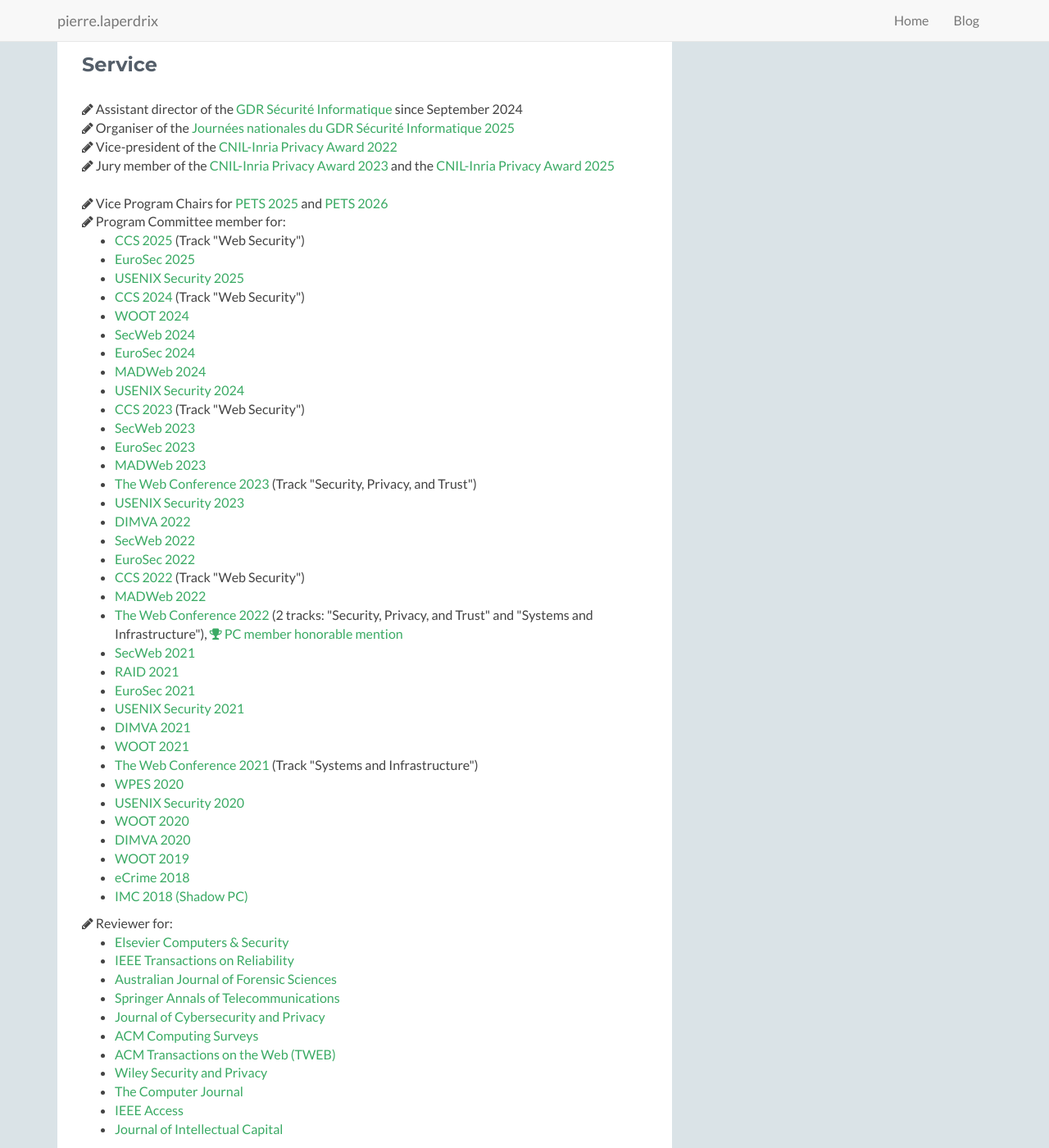
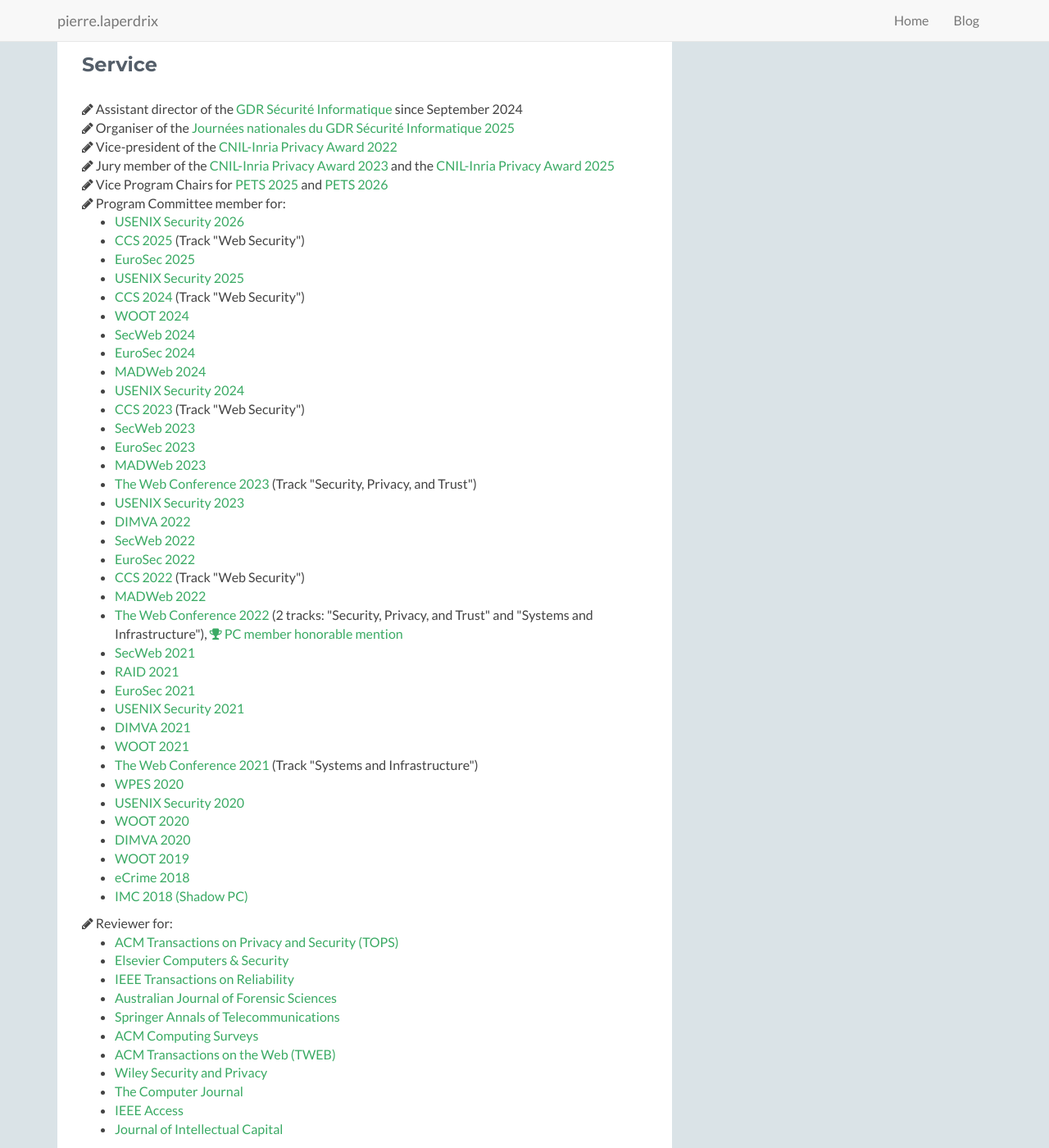
Before and after one commit to plaperdr/plaperdr.github.io, a Jekyll site: the page built from index.html, in a window 1280 px wide and 1400 px high, scrolled down 5841 px. Shown: the whole window at 82% size. Built offline with Jekyll 4.4.1, drawn with Linux system fonts in a browser that asks for light colours.

Commit message:
Updating site

```diff
--- a/index.html
+++ b/index.html
@@ -407,11 +407,12 @@
                         <br>
                         <i class="fa fa-pencil"></i> Jury member of the <a href="https://www.cnil.fr/en/launch-8th-edition-cnil-inria-privacy-award" target="_blank">CNIL-Inria Privacy Award 2023</a> and
                         the <a href="https://www.cnil.fr/en/launch-9th-edition-cnil-inria-privacy-awardw" target="_blank">CNIL-Inria Privacy Award 2025</a><br>
-                        <br>
                         <i class="fa fa-pencil"></i> Vice Program Chairs for <a href="https://petsymposium.org/cfp25.php" target="_blank">PETS 2025</a> and <a href="https://petsymposium.org/cfp26.php" target="_blank">PETS 2026</a>
                         <br>
                         <i class="fa fa-pencil"></i> Program Committee member for:
-                        <ul><li><a href="https://www.sigsac.org/ccs/CCS2025/" target="_blank">CCS 2025</a> (Track "Web Security")</li>
+                        <ul>
+                            <li><a href="https://www.usenix.org/conference/usenixsecurity26" target="_blank">USENIX Security 2026</a></li>
+                            <li><a href="https://www.sigsac.org/ccs/CCS2025/" target="_blank">CCS 2025</a> (Track "Web Security")</li>
                             <li><a href="https://eurosec-workshop.github.io/" target="_blank">EuroSec 2025</a></li>
                             <li><a href="https://www.usenix.org/conference/usenixsecurity25" target="_blank">USENIX Security 2025</a></li>
                             <li><a href="https://www.sigsac.org/ccs/CCS2024/" target="_blank">CCS 2024</a> (Track "Web Security")</li>
@@ -451,11 +452,11 @@
 
                         <i class="fa fa-pencil"></i> Reviewer for:
                         <ul>
+                            <li><a href="https://dl.acm.org/journal/tops" target="_blank">ACM Transactions on Privacy and Security (TOPS)</a></li>
                             <li><a href="https://www.sciencedirect.com/journal/computers-and-security" target="_blank">Elsevier Computers & Security</a></li>
                             <li><a href="https://ieeexplore.ieee.org/xpl/RecentIssue.jsp?punumber=24" target="_blank">IEEE Transactions on Reliability</a></li>
                             <li><a href="https://www.tandfonline.com/journals/tajf20" target="_blank">Australian Journal of Forensic Sciences</a></li>
                             <li><a href="https://www.springer.com/journal/12243" target="_blank">Springer Annals of Telecommunications</a></li>
-                            <li><a href="https://www.mdpi.com/journal/jcp" target="_blank">Journal of Cybersecurity and Privacy</a></li>
                             <li><a href="https://dl.acm.org/journal/csur" target="_blank">ACM Computing Surveys</a></li>
                             <li><a href="https://dl.acm.org/journal/tweb" target="_blank">ACM Transactions on the Web (TWEB)</a></li>
                             <li><a href="https://onlinelibrary.wiley.com/journal/24756725" target="_blank">Wiley Security and Privacy</a></li>
```
